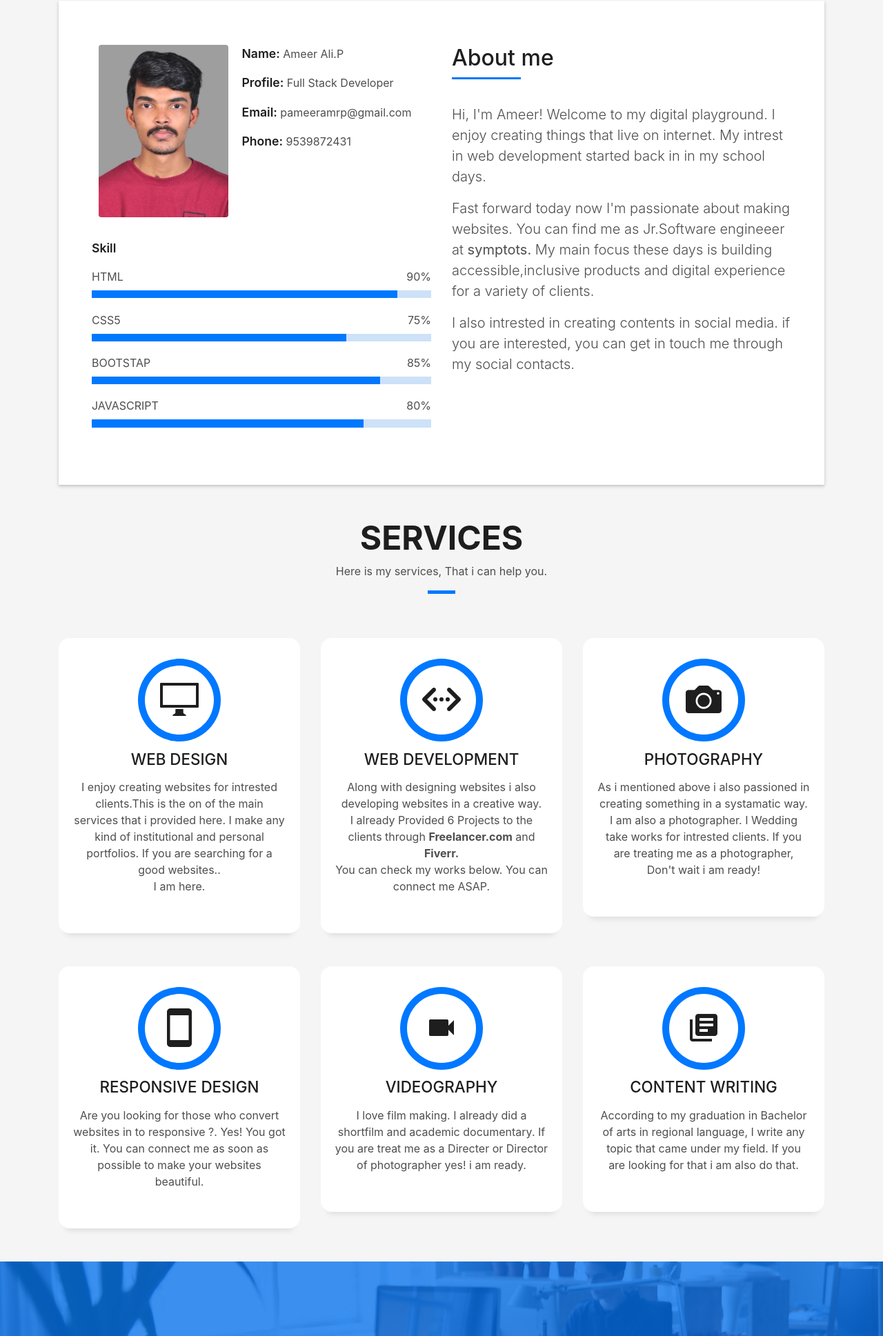
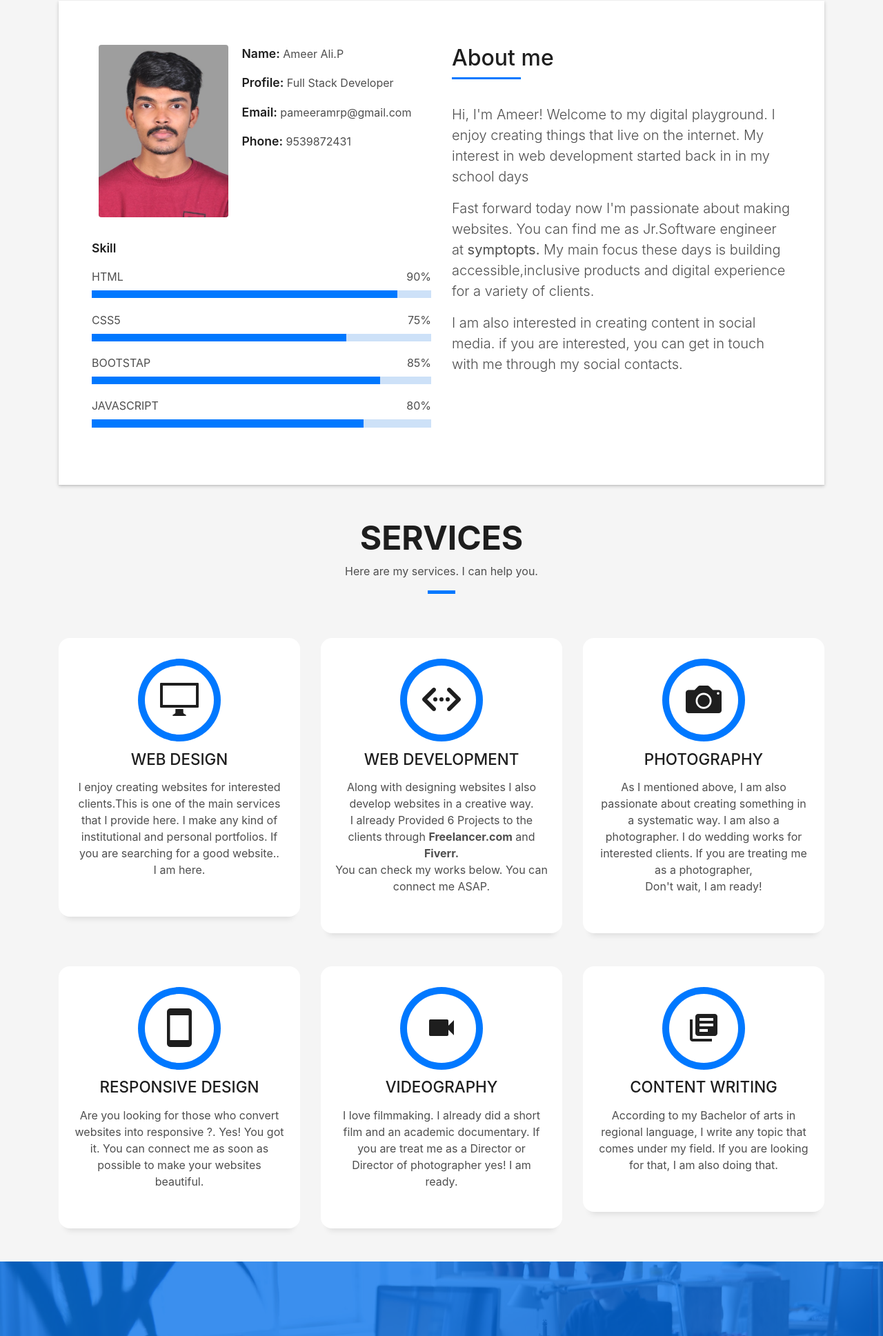
Before and after one commit to Ameer-Amr/Personal-Website, a plain HTML site: page index.html in a window 1280 px wide. Shown: the part 863-2800 px from the top of the page at 69% size. Drawn offline with nearby package versions, Linux system fonts and the light colour scheme; files whose address does not match are found by name.

Commit message:
Latest updation

```diff
--- a/index.html
+++ b/index.html
@@ -145,18 +145,23 @@
                     </h5>
                   </div>
                   <p class="lead">
-                    Hi, I'm Ameer! Welcome to my digital playground. I enjoy creating things that live on internet.
-My intrest in web development started back in in my school days.
+                    Hi, I'm Ameer! Welcome to my digital playground. I enjoy creating things that live on the internet.
+My interest in web development started back in in my school days
+
                   </p>
                   <p class="lead">
 
-Fast forward today now I'm passionate about making websites. You can find me as Jr.Software engineeer at <b>symptots.</b>
-My main focus these days is building
-accessible,inclusive products and digital experience for a variety of clients.
+
+                    Fast forward today now I'm passionate about making websites. You can find me as Jr.Software engineer at <b>symptopts.</b>
+                    My main focus these days is building
+                    accessible,inclusive products and digital experience for a variety of clients.
+
+
                   </p>
                   <p class="lead">
-                    I also intrested in creating contents in social media. if you are interested, you can
-get in touch me through my social contacts.
+                    I am also interested in creating content in social media. if you are interested, you can
+get in touch with me through my social contacts.
+
                   </p>
                 </div>
               </div>
@@ -177,7 +182,7 @@ get in touch me through my social contacts.
               Services
             </h3>
             <p class="subtitle-a">
-              Here is my services, That i can help you.
+              Here are my services. I can help you.
             </p>
             <div class="line-mf"></div>
           </div>
@@ -193,8 +198,9 @@ get in touch me through my social contacts.
               <h2 class="s-title">Web Design</h2>
               <p class="s-description text-center">
 
-I enjoy creating websites for intrested clients.This is the on of the main services that i provided here.
-I make any kind of institutional and personal portfolios. If you are searching for a good websites..<br> I am here.
+                I enjoy creating websites for interested clients.This is one of the main services that I provide here.
+                I make any kind of institutional and personal portfolios. If you are searching for a good website..<br> I am here.
+
               </p>
             </div>
           </div>
@@ -207,8 +213,10 @@ I make any kind of institutional and personal portfolios. If you are searching f
             <div class="service-content">
               <h2 class="s-title">Web Development</h2>
               <p class="s-description text-center">
-                Along with designing websites  i also developing websites in a creative way. <br> I already Provided 6 Projects to the clients through <b>Freelancer.com</b> and <b>Fiverr.</b> <br>
-You can check my works below. You can connect me ASAP.
+
+ Along with designing websites  I also develop websites in a creative way. <br> I already Provided 6 Projects to the clients through <b>Freelancer.com</b> and <b>Fiverr.</b> <br>
+ You can check my works below. You can connect me ASAP.
+
 
               </p>
             </div>
@@ -222,8 +230,10 @@ You can check my works below. You can connect me ASAP.
             <div class="service-content">
               <h2 class="s-title">Photography</h2>
               <p class="s-description text-center">
-                As i mentioned above i also passioned in creating something in a systamatic way. I am also a photographer. I Wedding take works for intrested clients.
-                If you are treating me as a photographer, <br> Don't wait i am ready!
+                As I mentioned above, I am also passionate about creating something in a systematic way. I am also a photographer. I do wedding works for interested clients.
+                If you are treating me as a photographer, <br> Don't wait, I am ready!
+
+
               </p>
             </div>
           </div>
@@ -236,7 +246,8 @@ You can check my works below. You can connect me ASAP.
             <div class="service-content">
               <h2 class="s-title">Responsive Design</h2>
               <p class="s-description text-center">
-                Are you looking for those who convert websites in to responsive ?. Yes! You got it. You can connect me as soon as possible to make your websites beautiful.
+                Are you looking for those who convert websites into responsive ?. Yes! You got it. You can connect me as soon as possible to make your websites beautiful.
+
               </p>
             </div>
           </div>
@@ -251,8 +262,9 @@ You can check my works below. You can connect me ASAP.
             <div class="service-content">
               <h2 class="s-title">Videography</h2>
               <p class="s-description text-center">
-                I love film making. I already did a shortfilm and academic documentary. If you are treat me as a Directer or Director of photographer
-                yes! i am ready.
+                I love filmmaking. I already did a short film and an academic documentary. If you are treat me as a Director or Director of photographer
+                yes! I am ready.
+
               </p>
             </div>
           </div>
@@ -267,7 +279,9 @@ You can check my works below. You can connect me ASAP.
             <div class="service-content">
               <h2 class="s-title">Content Writing</h2>
               <p class="s-description text-center">
-                According to my graduation in Bachelor of arts in regional language, I write any topic that came under my field. If you are looking for that i am also do that.
+                According to my Bachelor of arts in regional language, I write any topic that comes under my field. If you are looking for that, I am also doing that.
+
+
               </p>
             </div>
           </div>
@@ -339,7 +353,8 @@ You can check my works below. You can connect me ASAP.
               Portfolio
             </h3>
             <p class="subtitle-a">
-              Here is my some of the awesome works.
+              Here are some of the awesome works.
+
             </p>
             <div class="line-mf"></div>
           </div>
@@ -514,7 +529,8 @@ You can check my works below. You can connect me ASAP.
             <hr>
             <div class="resume-item pb-0">
               <h4>Ameer Ali.P</h4>
-              <p><em>Innovative and deadline-driven fullstack Developer with 1+ years of experience designing and developing user-centered website from initial concept to final, polished deliverable.</em></p>
+              <p><em>Innovative and deadline-driven full stack Developer with 1+ years of experience designing and developing user-centered websites from initial concept to final, polished deliverable.</em></p>
+
               <ul>
                 <li>Kuzhimanna (PO)-Malappuram-673641</li>
                 <li>9539872431</li>
@@ -575,9 +591,11 @@ You can check my works below. You can connect me ASAP.
               </div>
               <div class="content-test">
                 <p class="description lead">
-                  <b>Ameer </b>is a passionate software engineer who never give upon anything, he is such a person who opens every doors to an oppurtunity if it exists.
-his passion towards programming and his hardwork fueled his journey towards a fullstack developer. he is a living proof that if you are skilled enough field
+                  <b>Ameer </b>is a passionate software engineer who never gives up on anything, he is such a person who opens every door to an opportunity if it exists.
+his passion towards programming and his hardwork fueled his journey towards a full stack developer. he is a living proof that if you are skilled enough field
 doesn't matter.
+
+
                 </p>
                 <span class="comit"><i class="fa fa-quote-right"></i></span>
               </div>
@@ -589,7 +607,9 @@ doesn't matter.
               </div>
               <div class="content-test">
                 <p class="description lead">
-                  <b>Ameer</b> is a person who always took things one step ahead and that is his success. He is the one of the best developer i ever faced.
+                  <b>Ameer</b> is a person who always took things one step ahead and that is his success. He is the one of the best developers I ever faced.
+
+
                 </p>
                 <span class="comit"><i class="fa fa-quote-right"></i></span>
               </div>
@@ -663,7 +683,9 @@ doesn't matter.
                   </div>
                   <div class="more-info">
                     <p class="lead">
-                      Here is my all contact details. You can connect with me anytime. And also follow me in your social handles.
+                      Here are my contact details. You can connect with me anytime. And also follow me in your social handles.
+
+
                     </p>
                     <br>
 
```
